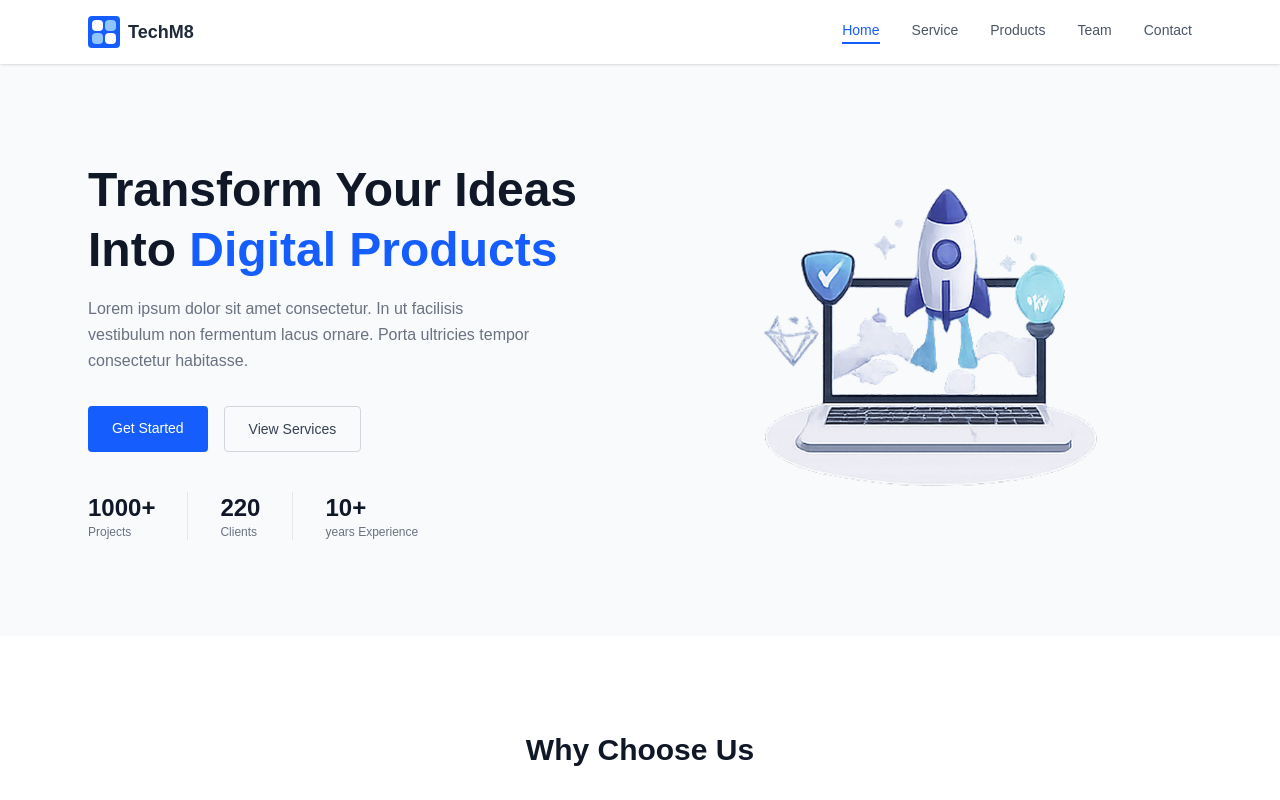
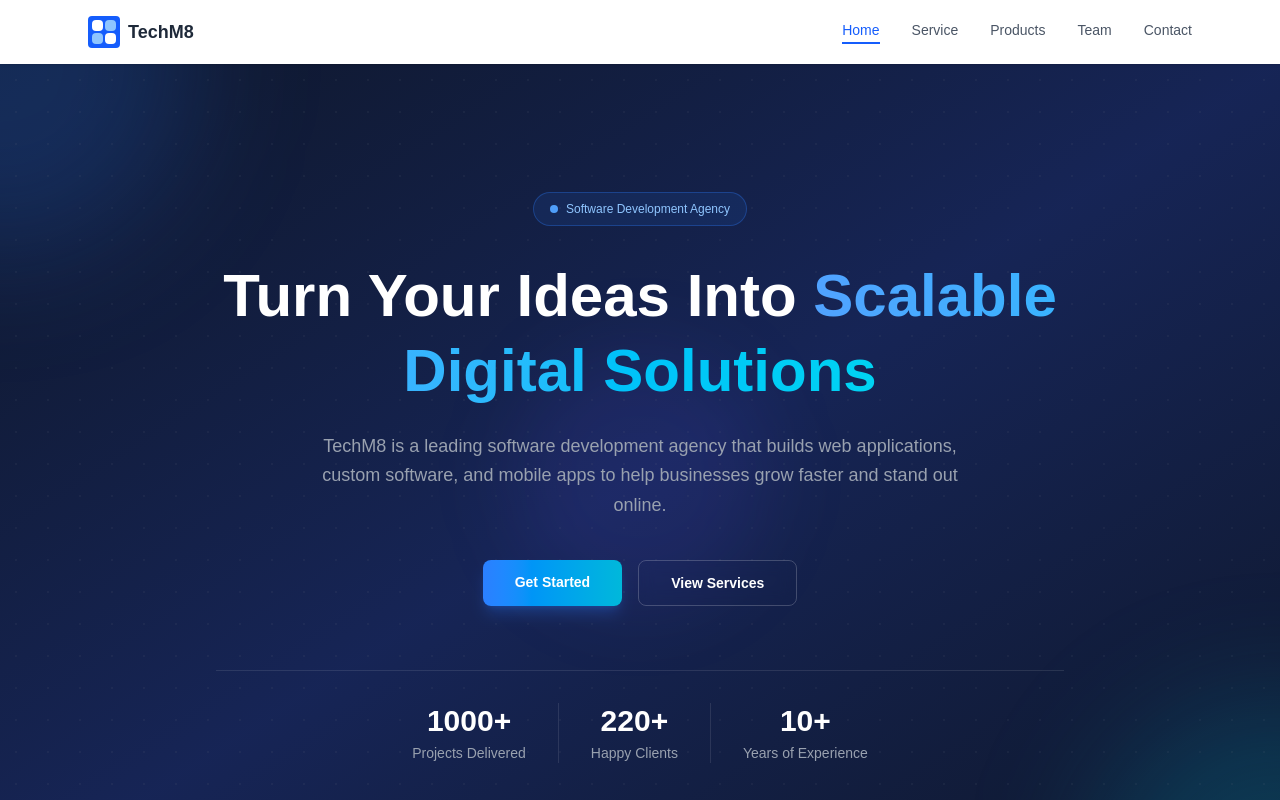
Before and after one commit to tech-m8/website, a Next.js app: page / in a window 1280 px wide. Shown: the top 800 px of the page. Built offline with nearby package versions, Linux system fonts and the light colour scheme.

Commit message:
v2: New hero section with dark gradient design
- Dark gradient hero with glowing blobs and dot grid
- Gradient text title
- Animated badge
- Stats row with dividers
- Fixed imports and removed unused code

```diff
--- a/app/layout.js
+++ b/app/layout.js
@@ -13,7 +13,7 @@ export const metadata = {
 export default function RootLayout({ children }) {
   return (
     <html lang="en">
-      <body className="min-h-screen flex flex-col">
+      <body className="min-h-screen flex flex-col" suppressHydrationWarning>
         <Navbar />
         <main className="flex-1">{children}</main>
         <Footer />
--- a/app/page.js
+++ b/app/page.js
@@ -1,115 +1,145 @@
+import Link from "next/link";
+
 export const metadata = {
-  title: 'TechM8 | Transform Your Ideas Into Digital Products',
-  description: 'TechM8 is a software agency helping businesses build digital products.',
+  title: "TechM8 | Transform Your Ideas Into Digital Products",
+  description:
+    "TechM8 is a software agency helping businesses build digital products.",
 };
-
-import Link from 'next/link';
-import Image from 'next/image';
 
 const features = [
   {
     icon: (
-      <svg className="w-6 h-6 text-blue-600" fill="none" stroke="currentColor" viewBox="0 0 24 24">
-        <path strokeLinecap="round" strokeLinejoin="round" strokeWidth={2} d="M9 12l2 2 4-4m5.618-4.016A11.955 11.955 0 0112 2.944a11.955 11.955 0 01-8.618 3.04A12.02 12.02 0 003 9c0 5.591 3.824 10.29 9 11.622 5.176-1.332 9-6.03 9-11.622 0-1.042-.133-2.052-.382-3.016z" />
+      <svg
+        className="w-6 h-6 text-blue-600"
+        fill="none"
+        stroke="currentColor"
+        viewBox="0 0 24 24"
+      >
+        <path
+          strokeLinecap="round"
+          strokeLinejoin="round"
+          strokeWidth={2}
+          d="M9 12l2 2 4-4m5.618-4.016A11.955 11.955 0 0112 2.944a11.955 11.955 0 01-8.618 3.04A12.02 12.02 0 003 9c0 5.591 3.824 10.29 9 11.622 5.176-1.332 9-6.03 9-11.622 0-1.042-.133-2.052-.382-3.016z"
+        />
       </svg>
     ),
-    title: 'Security',
-    desc: 'Lorem ipsum dolor sit amet consectetur. In ut facilisis vestibulum non fermentum lacus.',
+    title: "Security",
+    desc: "Lorem ipsum dolor sit amet consectetur. In ut facilisis vestibulum non fermentum lacus.",
   },
   {
     icon: (
-      <svg className="w-6 h-6 text-blue-600" fill="none" stroke="currentColor" viewBox="0 0 24 24">
-        <path strokeLinecap="round" strokeLinejoin="round" strokeWidth={2} d="M9.663 17h4.673M12 3v1m6.364 1.636l-.707.707M21 12h-1M4 12H3m3.343-5.657l-.707-.707m2.828 9.9a5 5 0 117.072 0l-.548.547A3.374 3.374 0 0014 18.469V19a2 2 0 11-4 0v-.531c0-.895-.356-1.754-.988-2.386l-.548-.547z" />
+      <svg
+        className="w-6 h-6 text-blue-600"
+        fill="none"
+        stroke="currentColor"
+        viewBox="0 0 24 24"
+      >
+        <path
+          strokeLinecap="round"
+          strokeLinejoin="round"
+          strokeWidth={2}
+          d="M9.663 17h4.673M12 3v1m6.364 1.636l-.707.707M21 12h-1M4 12H3m3.343-5.657l-.707-.707m2.828 9.9a5 5 0 117.072 0l-.548.547A3.374 3.374 0 0014 18.469V19a2 2 0 11-4 0v-.531c0-.895-.356-1.754-.988-2.386l-.548-.547z"
+        />
       </svg>
     ),
-    title: 'Creative Thoughts',
-    desc: 'Lorem ipsum dolor sit amet consectetur. In ut facilisis vestibulum non fermentum lacus.',
+    title: "Creative Thoughts",
+    desc: "Lorem ipsum dolor sit amet consectetur. In ut facilisis vestibulum non fermentum lacus.",
   },
   {
     icon: (
-      <svg className="w-6 h-6 text-blue-600" fill="none" stroke="currentColor" viewBox="0 0 24 24">
-        <path strokeLinecap="round" strokeLinejoin="round" strokeWidth={2} d="M13 10V3L4 14h7v7l9-11h-7z" />
+      <svg
+        className="w-6 h-6 text-blue-600"
+        fill="none"
+        stroke="currentColor"
+        viewBox="0 0 24 24"
+      >
+        <path
+          strokeLinecap="round"
+          strokeLinejoin="round"
+          strokeWidth={2}
+          d="M13 10V3L4 14h7v7l9-11h-7z"
+        />
       </svg>
     ),
-    title: 'Fast Development',
-    desc: 'Lorem ipsum dolor sit amet consectetur. In ut facilisis vestibulum non fermentum lacus.',
-  },
-  {
-    icon: (
-      <svg className="w-6 h-6 text-blue-600" fill="none" stroke="currentColor" viewBox="0 0 24 24">
-        <path strokeLinecap="round" strokeLinejoin="round" strokeWidth={2} d="M18.364 5.636l-3.536 3.536m0 5.656l3.536 3.536M9.172 9.172L5.636 5.636m3.536 9.192l-3.536 3.536M21 12a9 9 0 11-18 0 9 9 0 0118 0zm-5 0a4 4 0 11-8 0 4 4 0 018 0z" />
-      </svg>
-    ),
-    title: 'Best Support',
-    desc: 'Lorem ipsum dolor sit amet consectetur. In ut facilisis vestibulum non fermentum lacus.',
+    title: "Fast Development",
+    desc: "Lorem ipsum dolor sit amet consectetur. In ut facilisis vestibulum non fermentum lacus.",
   },
 ];
 
 const agencyPoints = [
-  'Lorem ipsum dolor',
-  'Lorem ipsum dolor',
-  'Lorem ipsum dolor',
-  'Lorem ipsum dolor',
+  "Lorem ipsum dolor",
+  "Lorem ipsum dolor",
+  "Lorem ipsum dolor",
+  "Lorem ipsum dolor",
 ];
 
 export default function Home() {
   return (
     <>
       {/* Hero Section */}
-      <section className="bg-gray-50 py-16 md:py-24">
-        <div className="max-w-6xl mx-auto px-6 flex flex-col md:flex-row items-center gap-12">
-          {/* Left */}
-          <div className="flex-1">
-            <h1 className="text-4xl md:text-5xl font-bold text-gray-900 leading-tight mb-4">
-              Transform Your Ideas <br />
-              Into{' '}
-              <span className="text-blue-600">Digital Products</span>
+      <section className="relative overflow-hidden bg-gradient-to-br from-slate-900 via-blue-950 to-slate-900 py-20 md:py-32">
+        {/* Decorative blobs */}
+        <div className="absolute top-0 left-0 w-96 h-96 bg-blue-500/20 rounded-full blur-3xl -translate-x-1/2 -translate-y-1/2" />
+        <div className="absolute bottom-0 right-0 w-96 h-96 bg-cyan-500/20 rounded-full blur-3xl translate-x-1/2 translate-y-1/2" />
+        <div className="absolute top-1/2 left-1/2 w-64 h-64 bg-indigo-500/10 rounded-full blur-2xl -translate-x-1/2 -translate-y-1/2" />
+
+        {/* Floating dots grid */}
+        <div className="absolute inset-0 opacity-10"
+          style={{
+            backgroundImage: 'radial-gradient(circle, #6b7280 1px, transparent 1px)',
+            backgroundSize: '32px 32px',
+          }}
+        />
+
+        <div className="relative max-w-4xl mx-auto px-6 text-center">
+          {/* Badge */}
+          <div className="inline-flex items-center gap-2 bg-blue-500/10 border border-blue-500/30 text-blue-300 text-xs font-medium px-4 py-2 rounded-full mb-8">
+            <span className="w-2 h-2 bg-blue-400 rounded-full animate-pulse" />
+            Software Development Agency
+          </div>
+
+          <h1 className="text-4xl md:text-6xl font-bold text-white leading-tight mb-6">
+            Turn Your Ideas Into{' '}
+            <span className="bg-gradient-to-r from-blue-400 to-cyan-400 bg-clip-text text-transparent">
+              Scalable Digital Solutions
+            </span>
           </h1>
-            <p className="text-gray-500 mb-8 max-w-md leading-relaxed">
-              Lorem ipsum dolor sit amet consectetur. In ut facilisis vestibulum non
-              fermentum lacus ornare. Porta ultricies tempor consectetur habitasse.
+
+          <p className="text-gray-400 text-lg leading-relaxed mb-10 max-w-2xl mx-auto">
+            TechM8 is a leading software development agency that builds web applications, custom software, and mobile apps to help businesses grow faster and stand out online.
           </p>
-            <div className="flex gap-4 mb-10">
+
+          <div className="flex flex-col sm:flex-row gap-4 justify-center">
             <Link
               href="/contact"
-                className="bg-blue-600 hover:bg-blue-700 text-white px-6 py-3 rounded text-sm font-medium transition-colors"
+              className="bg-gradient-to-r from-blue-500 to-cyan-500 hover:from-blue-600 hover:to-cyan-600 text-white px-8 py-3 rounded-lg text-sm font-semibold transition-all shadow-lg shadow-blue-500/25"
             >
               Get Started
             </Link>
             <Link
               href="/service"
-                className="border border-gray-300 hover:border-blue-600 hover:text-blue-600 text-gray-700 px-6 py-3 rounded text-sm font-medium transition-colors"
+              className="border border-white/20 hover:border-white/40 text-white px-8 py-3 rounded-lg text-sm font-semibold transition-all backdrop-blur-sm"
             >
               View Services
             </Link>
           </div>
+
           {/* Stats */}
-            <div className="flex gap-8">
-              <div className="border-r border-gray-200 pr-8">
-                <p className="text-2xl font-bold text-gray-900">1000+</p>
-                <p className="text-xs text-gray-500">Projects</p>
+          <div className="flex flex-col sm:flex-row justify-center gap-8 mt-16 pt-8 border-t border-white/10">
+            <div className="text-center">
+              <p className="text-3xl font-bold text-white">1000+</p>
+              <p className="text-gray-400 text-sm mt-1">Projects Delivered</p>
             </div>
-              <div className="border-r border-gray-200 pr-8">
-                <p className="text-2xl font-bold text-gray-900">220</p>
-                <p className="text-xs text-gray-500">Clients</p>
+            <div className="hidden sm:block w-px bg-white/10" />
+            <div className="text-center">
+              <p className="text-3xl font-bold text-white">220+</p>
+              <p className="text-gray-400 text-sm mt-1">Happy Clients</p>
             </div>
-              <div>
-                <p className="text-2xl font-bold text-gray-900">10+</p>
-                <p className="text-xs text-gray-500">years Experience</p>
+            <div className="hidden sm:block w-px bg-white/10" />
+            <div className="text-center">
+              <p className="text-3xl font-bold text-white">10+</p>
+              <p className="text-gray-400 text-sm mt-1">Years of Experience</p>
             </div>
-            </div>
-          </div>
-
-          {/* Right — Hero Image */}
-          <div className="flex-1 flex justify-center">
-            <Image
-              src="/hero-image.png"
-              alt="Hero Illustration"
-              width={500}
-              height={400}
-              className="w-full max-w-md"
-              priority
-            />
           </div>
         </div>
       </section>
@@ -132,33 +162,43 @@ export default function Home() {
       <section className="bg-gray-50 py-16 md:py-24">
         <div className="max-w-6xl mx-auto px-6 flex flex-col md:flex-row items-center gap-12">
           {/* Left — Agency Image */}
-          <div className="flex-1 flex justify-center">
-            <Image
+          <div className="flex-1">
+            {/* eslint-disable-next-line @next/next/no-img-element */}
+            <img
               src="/agency-image.png"
               alt="Best Software Agency"
-              width={450}
-              height={380}
-              className="w-full max-w-sm"
+              className="w-full h-auto"
             />
           </div>
 
           {/* Right */}
           <div className="flex-1">
             <h2 className="text-3xl md:text-4xl font-bold text-gray-900 leading-tight mb-2">
-              Best{' '}
-              <span className="text-blue-600">Software Agency</span>
+              Best <span className="text-blue-600">Software Agency</span>
               <br />
               In Town
             </h2>
             <p className="text-gray-400 text-sm mb-2">Science 2017</p>
             <p className="text-gray-500 text-sm mb-5 leading-relaxed">
-              Lorem ipsum dolor sit amet consectetur. In ut facilisis vestibulum non fermentum lacus.
+              Lorem ipsum dolor sit amet consectetur. In ut facilisis vestibulum
+              non fermentum lacus.
             </p>
             <ul className="space-y-2 mb-6">
               {agencyPoints.map((point, i) => (
-                <li key={i} className="flex items-center gap-2 text-sm text-gray-700">
-                  <svg className="w-5 h-5 text-blue-600 flex-shrink-0" fill="currentColor" viewBox="0 0 20 20">
-                    <path fillRule="evenodd" d="M10 18a8 8 0 100-16 8 8 0 000 16zm3.707-9.293a1 1 0 00-1.414-1.414L9 10.586 7.707 9.293a1 1 0 00-1.414 1.414l2 2a1 1 0 001.414 0l4-4z" clipRule="evenodd" />
+                <li
+                  key={i}
+                  className="flex items-center gap-2 text-sm text-gray-700"
+                >
+                  <svg
+                    className="w-5 h-5 text-blue-600 flex-shrink-0"
+                    fill="currentColor"
+                    viewBox="0 0 20 20"
+                  >
+                    <path
+                      fillRule="evenodd"
+                      d="M10 18a8 8 0 100-16 8 8 0 000 16zm3.707-9.293a1 1 0 00-1.414-1.414L9 10.586 7.707 9.293a1 1 0 00-1.414 1.414l2 2a1 1 0 001.414 0l4-4z"
+                      clipRule="evenodd"
+                    />
                   </svg>
                   <span className="font-medium">{point}</span>
                 </li>
```
Also changed, not shown: public/hero-image.png (deleted), 1 other file (tests, documents, lock files or other folders). Lines whose indentation alone changed are shown as unchanged.
